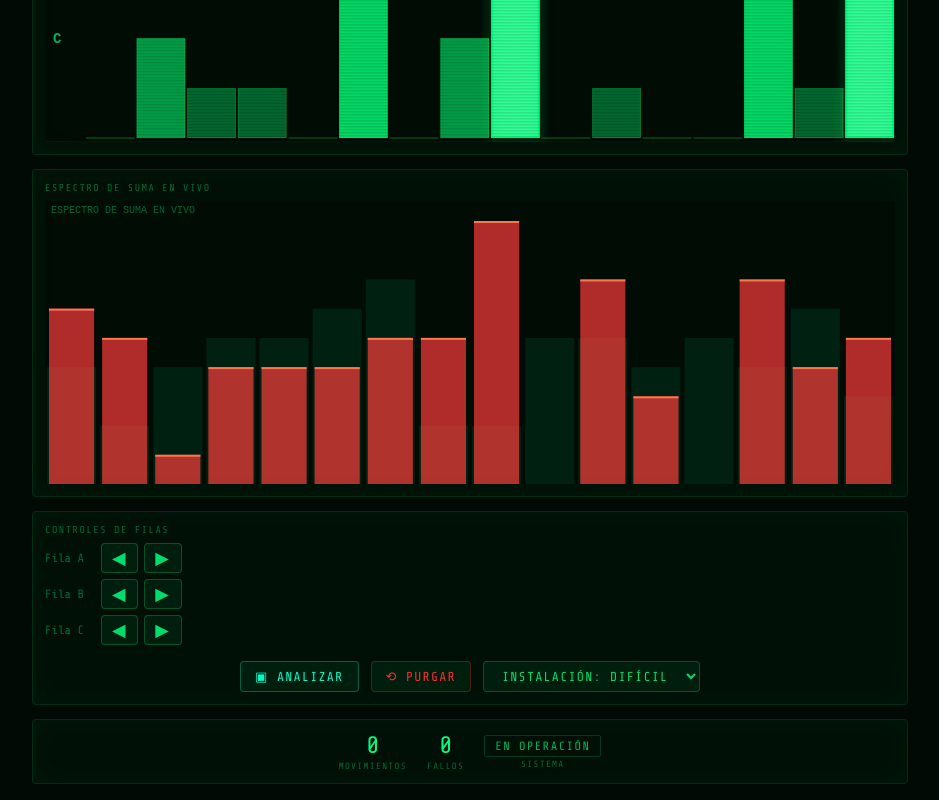
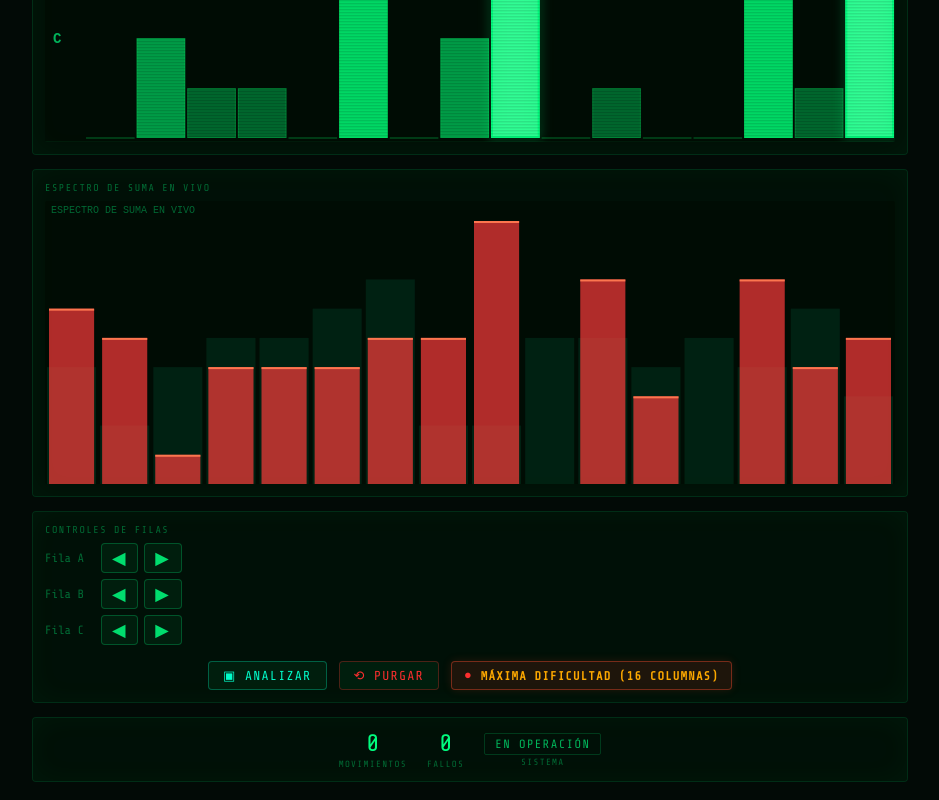
Before and after one commit to andresfelipe200802-sys/Maquina_Tres_Sellos, a website built with Vite: page index.html in a window 1280 px wide. Shown: the part 1282-2082 px from the top of the page, without its empty margins (170-1109 px from the left). Built offline with nearby package versions, Linux system fonts and the light colour scheme.

Commit message:
cambios en dificultad y verificacion de solucion de nivel

```diff
--- a/index.html
+++ b/index.html
@@ -125,10 +125,13 @@
           <button class="btn btn--primary" data-action="validate" id="btn-validate">▣ Analizar</button>
           <button class="btn btn--danger" data-action="reset" id="btn-reset">⟲ Purgar</button>
 
-          <!-- Selector de dificultad -->
-          <select class="btn" id="difficulty-select" aria-label="Seleccionar Dificultad">
-            <option value="hard">Instalación: Difícil</option>
-            <option value="easy">Instalación: Fácil</option>
+          <!-- Indicador de dificultad fija: Maxima Dificultad -->
+          <div class="difficulty-badge" id="difficulty-badge" title="Nivel de calibración de 16 columnas">
+            <span class="difficulty-badge__pulse">●</span>
+            <span class="difficulty-badge__label">MÁXIMA DIFICULTAD (16 COLUMNAS)</span>
+          </div>
+          <select class="btn" id="difficulty-select" aria-label="Nivel de Dificultad" disabled style="display: none;">
+            <option value="hard" selected>Máxima Dificultad</option>
           </select>
         </div>
       </div>
--- a/src/ui/styles/terminal-crt.css
+++ b/src/ui/styles/terminal-crt.css
@@ -278,6 +278,32 @@ canvas {
   background: rgba(0, 30, 15, 0.5);
 }
 
+/* --- Badge de dificultad maxima fija --- */
+.difficulty-badge {
+  display: inline-flex;
+  align-items: center;
+  gap: 8px;
+  background: rgba(255, 60, 40, 0.12);
+  border: 1px solid rgba(255, 80, 50, 0.4);
+  border-radius: var(--crt-radius);
+  padding: 6px 12px;
+  font-size: 0.75rem;
+  letter-spacing: 0.1em;
+  color: var(--crt-warning);
+  user-select: none;
+  box-shadow: 0 0 10px rgba(255, 60, 40, 0.15);
+}
+
+.difficulty-badge__pulse {
+  color: var(--crt-danger);
+  font-size: 0.8rem;
+  animation: blink 0.8s step-end infinite;
+}
+
+.difficulty-badge__label {
+  font-weight: bold;
+}
+
 /* --- Cartel y Panel de Instrucciones --- */
 .panel--instructions {
   background: linear-gradient(180deg, rgba(0, 32, 16, 0.88) 0%, rgba(0, 16, 8, 0.82) 100%);
```
Also changed, not shown: tests/unit/hard-solvability.test.ts (added, +120 -0 lines), tests/unit/ui-integration.test.ts (+4 -7 lines).
